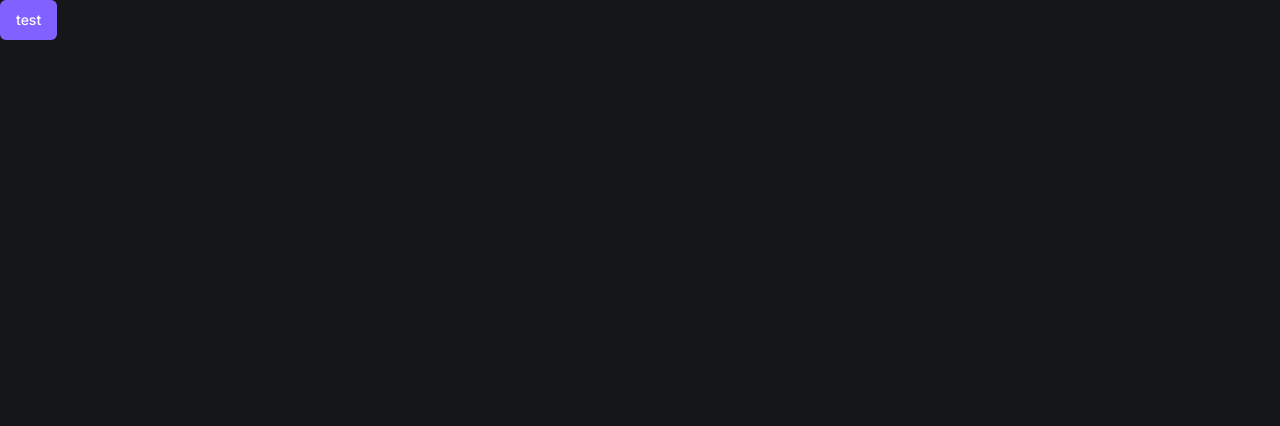
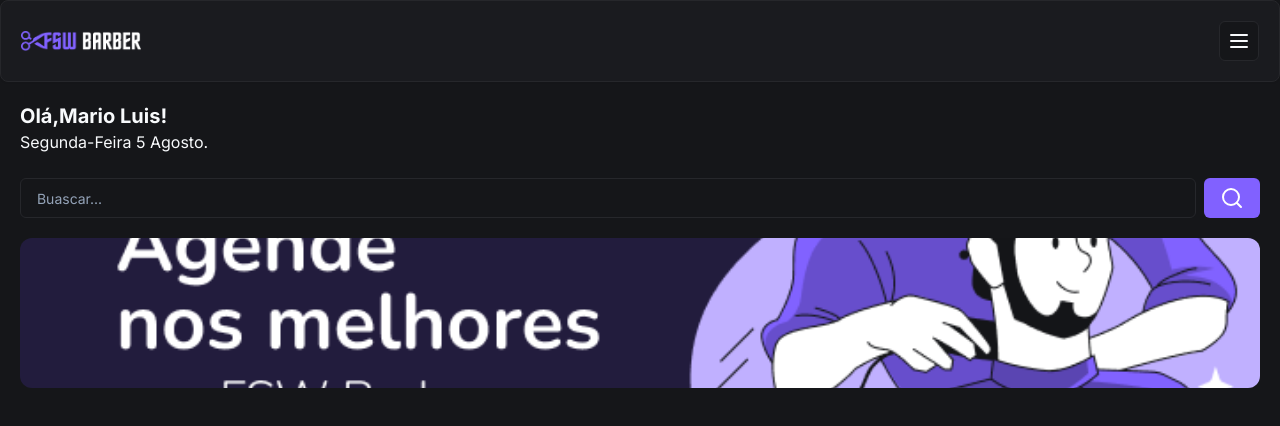
Before and after one commit to Mario-Luis/fsw-barber, a Next.js app: page / in a window 1280 px wide. Shown: the top 426 px of the page. Built offline with nearby package versions, Linux system fonts and the light colour scheme.

Commit message:
feat: add Header components and banner

```diff
--- /dev/null
+++ b/app/_components/ui/card.tsx
@@ -0,0 +1,79 @@
+import * as React from "react"
+
+import { cn } from "@/app/_lib/utils.ts"
+
+const Card = React.forwardRef<
+  HTMLDivElement,
+  React.HTMLAttributes<HTMLDivElement>
+>(({ className, ...props }, ref) => (
+  <div
+    ref={ref}
+    className={cn(
+      "rounded-lg border bg-card text-card-foreground shadow-sm",
+      className
+    )}
+    {...props}
+  />
+))
+Card.displayName = "Card"
+
+const CardHeader = React.forwardRef<
+  HTMLDivElement,
+  React.HTMLAttributes<HTMLDivElement>
+>(({ className, ...props }, ref) => (
+  <div
+    ref={ref}
+    className={cn("flex flex-col space-y-1.5 p-6", className)}
+    {...props}
+  />
+))
+CardHeader.displayName = "CardHeader"
+
+const CardTitle = React.forwardRef<
+  HTMLParagraphElement,
+  React.HTMLAttributes<HTMLHeadingElement>
+>(({ className, ...props }, ref) => (
+  <h3
+    ref={ref}
+    className={cn(
+      "text-2xl font-semibold leading-none tracking-tight",
+      className
+    )}
+    {...props}
+  />
+))
+CardTitle.displayName = "CardTitle"
+
+const CardDescription = React.forwardRef<
+  HTMLParagraphElement,
+  React.HTMLAttributes<HTMLParagraphElement>
+>(({ className, ...props }, ref) => (
+  <p
+    ref={ref}
+    className={cn("text-sm text-muted-foreground", className)}
+    {...props}
+  />
+))
+CardDescription.displayName = "CardDescription"
+
+const CardContent = React.forwardRef<
+  HTMLDivElement,
+  React.HTMLAttributes<HTMLDivElement>
+>(({ className, ...props }, ref) => (
+  <div ref={ref} className={cn("p-6 pt-0", className)} {...props} />
+))
+CardContent.displayName = "CardContent"
+
+const CardFooter = React.forwardRef<
+  HTMLDivElement,
+  React.HTMLAttributes<HTMLDivElement>
+>(({ className, ...props }, ref) => (
+  <div
+    ref={ref}
+    className={cn("flex items-center p-6 pt-0", className)}
+    {...props}
+  />
+))
+CardFooter.displayName = "CardFooter"
+
+export { Card, CardHeader, CardFooter, CardTitle, CardDescription, CardContent }
--- /dev/null
+++ b/app/_components/ui/header.tsx
@@ -0,0 +1,20 @@
+import Image from "next/image";
+import { Card,CardContent } from "./card";
+import { Button } from "./button";
+import { MenuIcon } from "lucide-react";
+
+
+const Header = () => {
+    return (
+        <Card>
+            <CardContent className="p-5 flex flex-row justify-between items-center ">
+                <Image alt="FSW-Barber" src="/logo.png" height={18} width={120} />
+                <Button size="icon" variant="outline">
+                    <MenuIcon />
+                </Button>
+            </CardContent>
+        </Card>
+    )
+}
+
+export default Header
--- /dev/null
+++ b/app/_components/ui/input.tsx
@@ -0,0 +1,25 @@
+import * as React from "react"
+
+import { cn } from "@/app/_lib/utils.ts"
+
+export interface InputProps
+  extends React.InputHTMLAttributes<HTMLInputElement> {}
+
+const Input = React.forwardRef<HTMLInputElement, InputProps>(
+  ({ className, type, ...props }, ref) => {
+    return (
+      <input
+        type={type}
+        className={cn(
+          "flex h-10 w-full rounded-md border border-input bg-background px-3 py-2 text-sm ring-offset-background file:border-0 file:bg-transparent file:text-sm file:font-medium placeholder:text-muted-foreground focus-visible:outline-none focus-visible:ring-2 focus-visible:ring-ring focus-visible:ring-offset-2 disabled:cursor-not-allowed disabled:opacity-50",
+          className
+        )}
+        ref={ref}
+        {...props}
+      />
+    )
+  }
+)
+Input.displayName = "Input"
+
+export { Input }
--- a/app/page.tsx
+++ b/app/page.tsx
@@ -1,10 +1,29 @@
+import { SearchIcon } from "lucide-react";
 import { Button } from "./_components/ui/button"
-
+import Header from "./_components/ui/header"
+import { Input } from "./_components/ui/input"
+import Image from "next/image";
 
 const Home = () => {
     return (
+        <div>
+            <Header />
+            <div className="p-5">
+                <h2 className="text-xl font-bold">Olá,Mario Luis!</h2>
+                <p>Segunda-Feira 5 Agosto.</p>
 
-        <Button>test</Button>
+                <div className="mt-6 flex gap-2 items-center">
+                    <Input placeholder=" Buascar..." />
+                    <Button>
+                        <SearchIcon />
+                    </Button>
+                </div>
+
+                <div className="relative h-[150px] w-full mt-5">
+                    <Image alt="baner,agende nos melhores com fsw-barber" src="/banner-01.png" fill className="object-cover rounded-xl" />
+                </div>
+            </div>
+        </div>
     )
 }
 
```
Also changed, not shown: public/banner-01.png (added).
